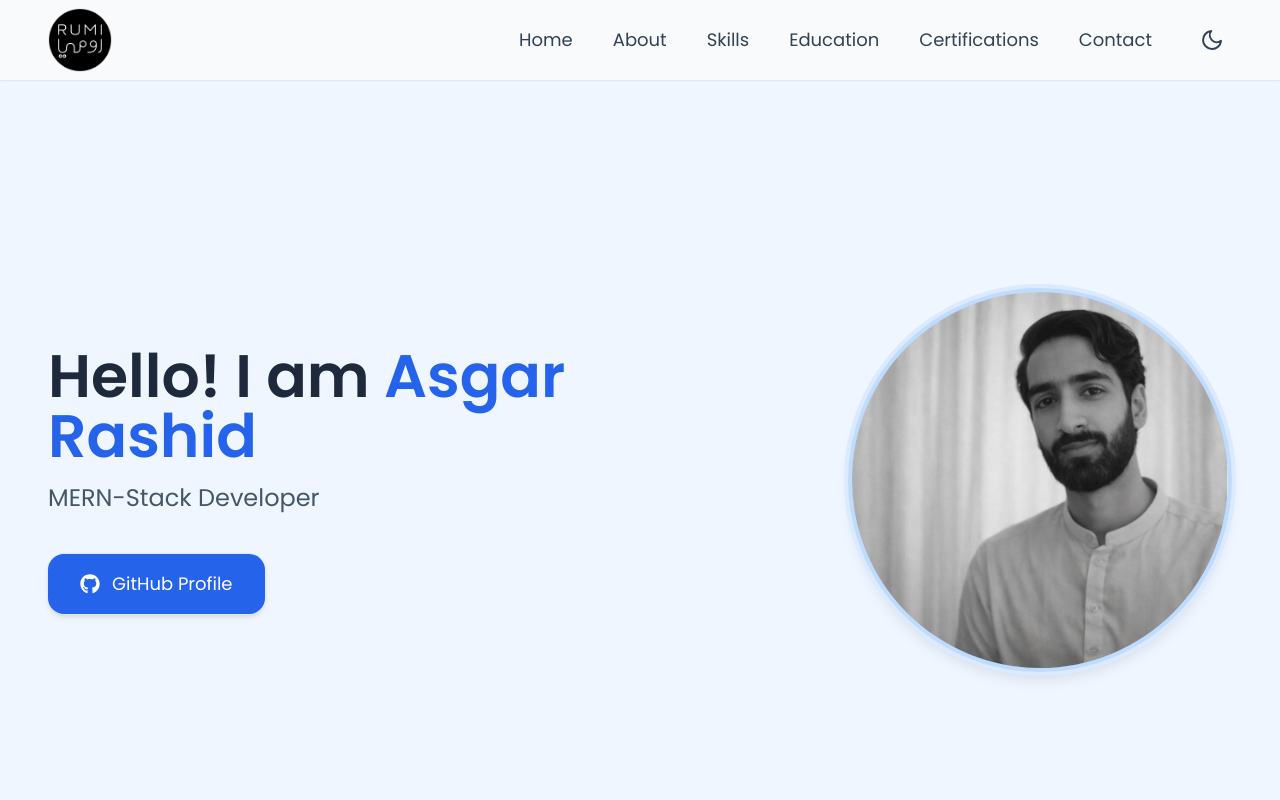
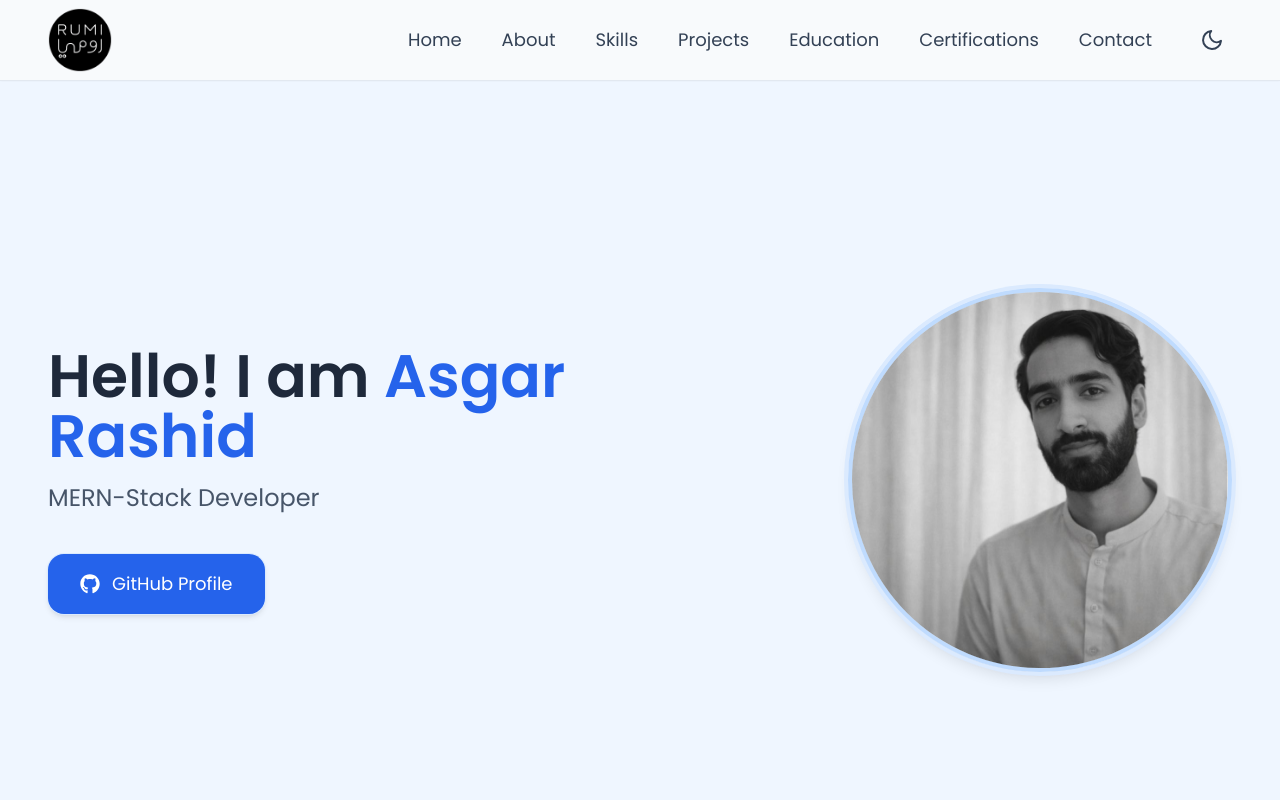
Before and after one commit to rumi-13/potfolio, a React (Vite) app: page / in a window 1280 px wide. Shown: the top 800 px of the page. Built offline with nearby package versions, Linux system fonts and the light colour scheme.

Commit message:
feat: add Projects to navbar and define its route

```diff
--- a/src/App.jsx
+++ b/src/App.jsx
@@ -11,6 +11,7 @@ import Home from "./components/Home";
 import Education from "./components/Education";
 import About from "./components/About";
 import Certifications from "./components/Certifications";
+import Projects from "./components/Projects";
 
 function App() {
   const router = createBrowserRouter(
@@ -19,6 +20,7 @@ function App() {
         <Route index element={<Home />} />
         <Route path="home" element={<Home />} />
         <Route path="skills" element={<Skills />} />
+        <Route path="projects" element={<Projects />} />
         <Route path="education" element={<Education />} />
         <Route path="certifications" element={<Certifications />} />
         <Route path="about" element={<About />} />
--- a/src/components/Navbar.jsx
+++ b/src/components/Navbar.jsx
@@ -5,7 +5,7 @@ import { useDarkMode } from "../DarkModeContext";
 import logo from "../assets/logo.png"
 const Navbar = () => {
   const [menuOpen, setMenuOpen] = useState(false);
-  const navItems = ["Home", "About", "Skills", "Education", "Certifications", "Contact"];
+  const navItems = ["Home", "About", "Skills", "Projects", "Education", "Certifications", "Contact"];
   const { darkMode, toggleDarkMode } = useDarkMode();
 
   return (
```
